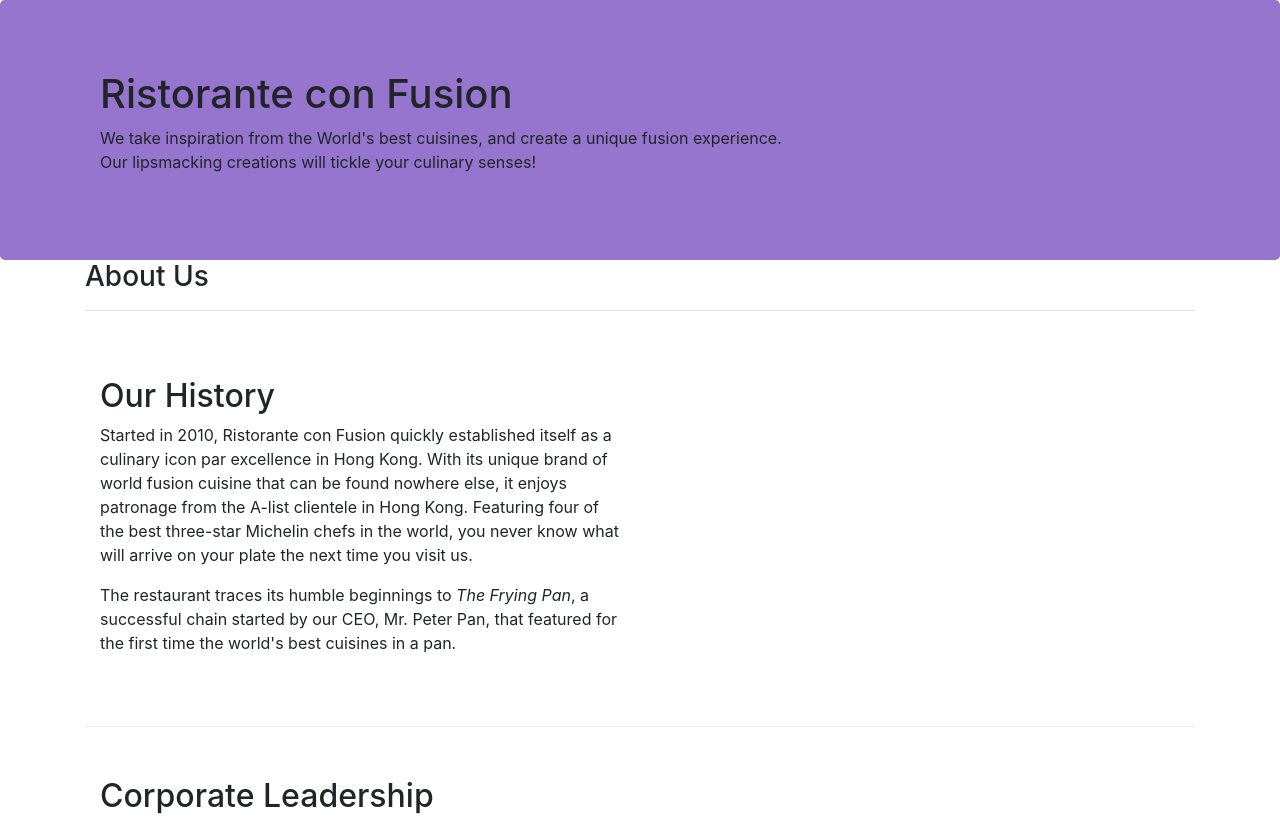
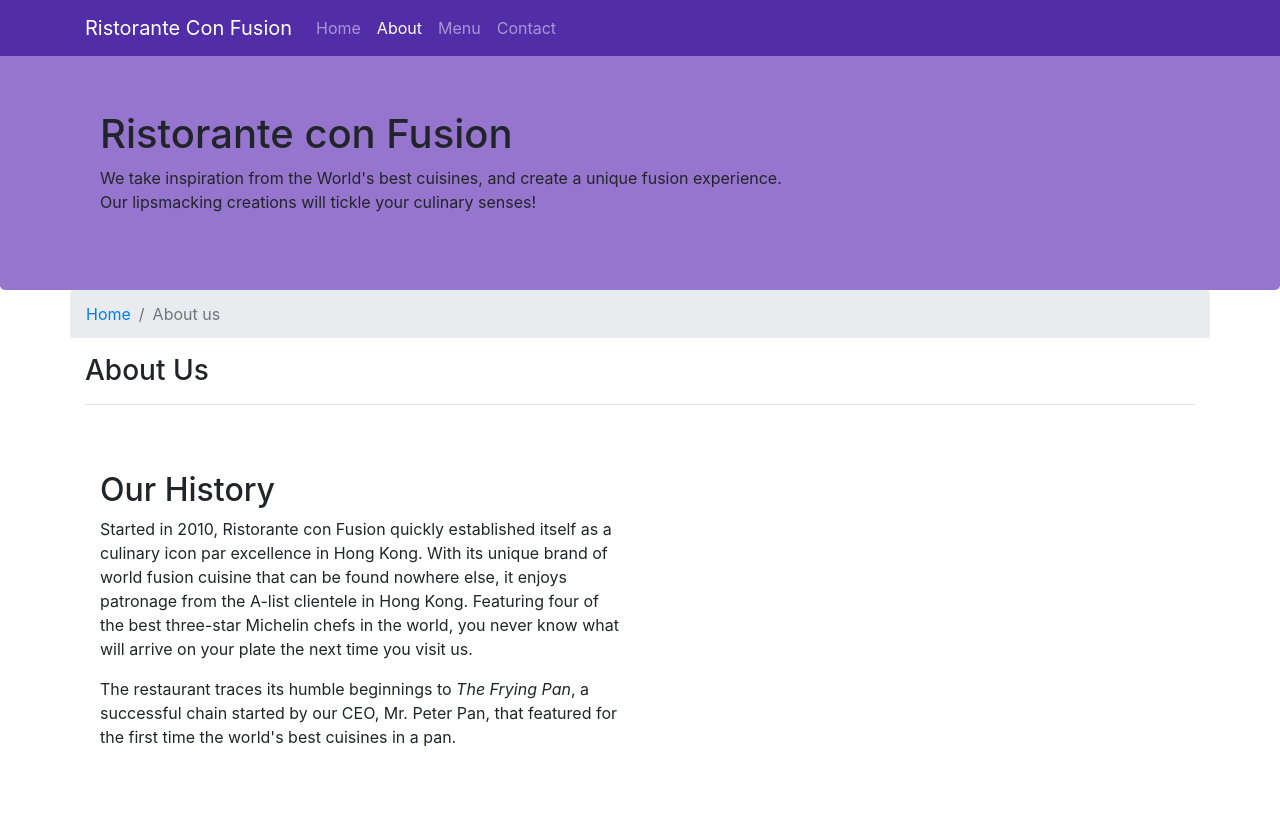
Before and after one commit to Pankaj-j-ux/ResponsiveWebDevLearning, a website: page aboutus.html in a window 1280 px wide. Shown: the top 818 px of the page. Drawn offline with nearby package versions, Linux system fonts and the light colour scheme.

Commit message:
30 july 2020

```diff
--- a/aboutus.html
+++ b/aboutus.html
@@ -16,6 +16,24 @@
 </head>
 
 <body>
+    <nav class="navbar navbar-dark navbar-expand-sm fixed-top">
+        <div class="container nav-content">
+            <div class="row row-navbar">
+                <button class="navbar-toggler" type="button" data-toggle="collapse" data-target="#Navbar">
+                    <span class="navbar-toggler-icon"></span>
+                </button>
+                <a href="index.html" class="navbar-brand"><div>Ristorante Con Fusion</div></a>
+                <div class="collapse navbar-collapse" id="Navbar">
+                    <ul class="navbar-nav mr-auto">
+                        <li class="nav-item"><a href="index.html" class="nav-link">Home</a></li>
+                        <li class="nav-item active"><a href="#" class="nav-link">About</a></li>
+                        <li class="nav-item"><a href="#" class="nav-link">Menu</a></li>
+                        <li class="nav-item"><a href="#" class="nav-link">Contact</a></li>
+                    </ul>
+                </div>
+            </div>
+        </div>
+    </nav>
 
     <header class="jumbotron">
         <div class="container">
@@ -32,6 +50,10 @@
 
     <div class="container">
         <div class="row">
+            <ol class="col-12 breadcrumb">
+                <li class="breadcrumb-item"><a href="index.html">Home</a></li>
+                <li class="breadcrumb-item active">About us</li>
+            </ol>
             <div class="col-12">
                <h3>About Us</h3>
                <hr>
--- a/css/style.css
+++ b/css/style.css
@@ -10,6 +10,11 @@
 	min-height: 400px;
 }
 
+.row-navbar {
+	margin: 0px ;
+	padding: 0px auto;
+}
+
 .footer{
 	background-color: #D1C4E9;
 	margin: 0px auto;
@@ -17,7 +22,7 @@
 }
 
 .jumbotron {
-	padding: 70px 30px 70px 30px;
+	padding: 60px 30px 60px 30px;
 	margin: 0px auto;
 	background: #9575CD;
 	color: florawhite;
@@ -28,3 +33,13 @@
 	margin: 0px;
 	color: #0f0f0f;
 }
+
+body {
+	padding: 50px 0px 0px 0px;
+	z-index: 0;
+}
+
+.navbar-dark{
+	background-color: #512DA8;
+
+}
```
Also changed, not shown: index.html (+10 -8 lines).
